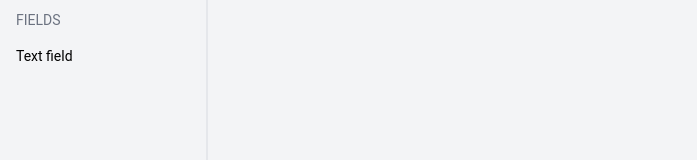
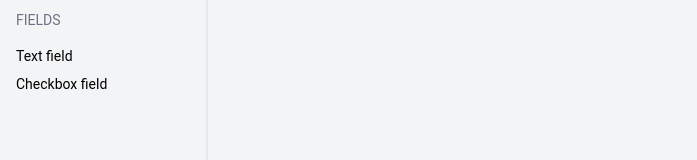
Before and after one commit to doqs-dev/docs, a Next.js app: page / in a window 1280 px wide. Shown: the part 209-369 px from the top of the page, without its empty margins (0-697 px from the left). Built offline with nearby package versions, Linux system fonts and the light colour scheme.

Commit message:
feat: link

```diff
--- a/components/layout.tsx
+++ b/components/layout.tsx
@@ -35,6 +35,7 @@ export default function Layout({children}) {
 
               <li className={"uppercase text-gray-500 text-sm my-3"}>Fields</li>
               <li className={styles.li}><a href="/fields/text">Text field</a></li>
+              <li className={styles.li}><a href="/fields/checkbox">Checkbox field</a></li>
             </ul>
 
           </aside>
--- a/pages/_app.tsx
+++ b/pages/_app.tsx
@@ -7,7 +7,7 @@ function MyApp({Component, pageProps}: AppProps) {
   return (
       <>
         <Head>
-          <script async data-no-cookie data-token="6QEUMULHMJQM" src="https://cdn.splitbee.io/sb.js"></script>
+          <script async data-no-cookie src="https://cdn.splitbee.io/sb.js"></script>
         </Head>
         <Layout>
           <Component {...pageProps} />
```
